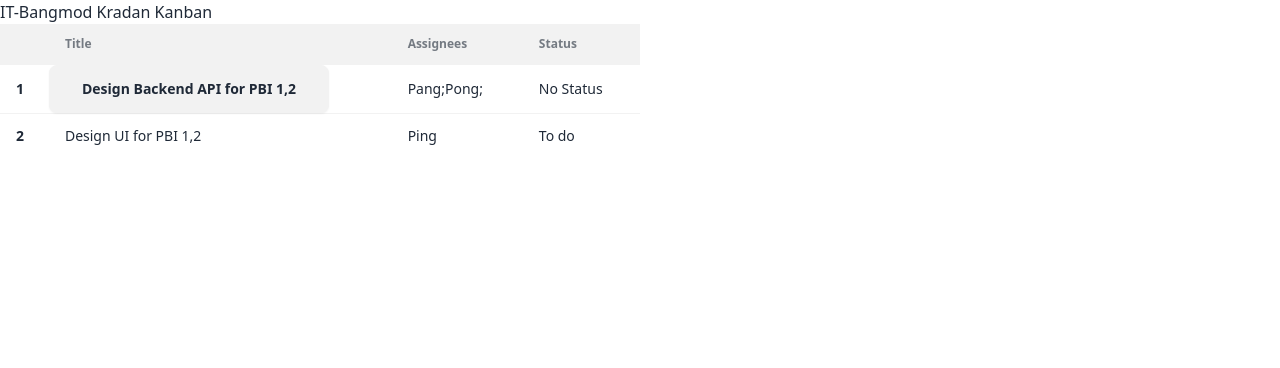
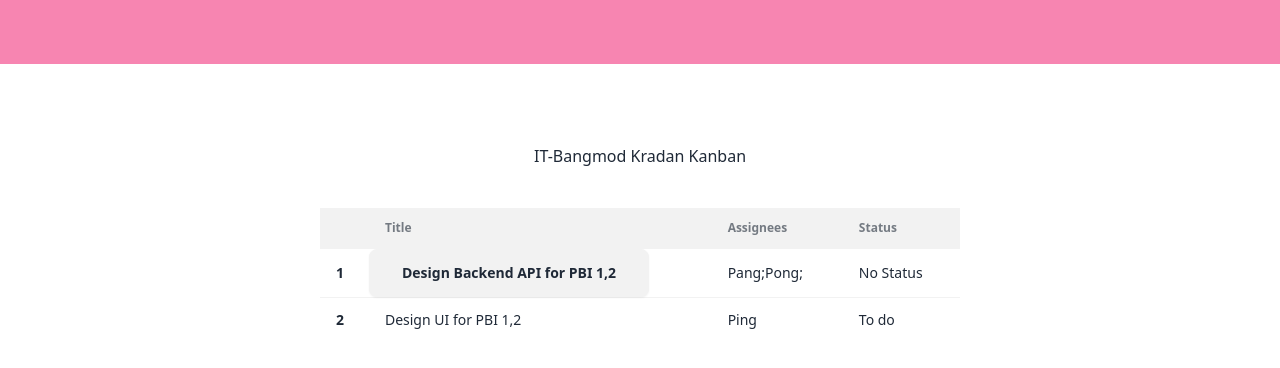
Before and after one commit to aomapjjj/integrated-project, a Vue app in the folder fronted/: page / in a window 1280 px wide. Shown: the top 368 px of the page. Built offline with nearby package versions, Linux system fonts and the light colour scheme; no server answers.

Commit message:
PBI1 - navbar

```diff
--- a/fronted/src/App.vue
+++ b/fronted/src/App.vue
@@ -1,6 +1,5 @@
 <script setup>
 import TodoList from './views/TodoList.vue';
-
 
 </script>
 
--- a/fronted/src/views/TodoList.vue
+++ b/fronted/src/views/TodoList.vue
@@ -15,13 +15,20 @@ const fetchUsers = async () => {
 
 onMounted(fetchUsers);
 </script>
+<template>
+<!-- nev bar -->
+<nav class="bg-gray-800" style="background-color: #F785B1;">
+  <div class="mx-auto max-w-7xl px-2 sm:px-6 lg:px-8">
+    <div class="relative flex h-16 items-center justify-between">
+      <div class="absolute inset-y-0 left-0 flex items-center sm:hidden"></div>
+    </div>
+  </div>
+</nav>
 
-<template>
-
- <h1>IT-Bangmod Kradan Kanban</h1>
-
+<div class="flex flex-col items-center mt-20">
+  <h1>IT-Bangmod Kradan Kanban</h1>
   <div class="overflow-x-auto w-6/12 " >
-    <table class="table">
+    <table class="table mt-10">
       <!-- head -->
       <thead>
         <tr class="bg-base-200">
@@ -64,6 +71,8 @@ onMounted(fetchUsers);
       </tbody>
     </table>
   </div>
+</div>
+
 </template>
 
 <style scoped></style>
```
